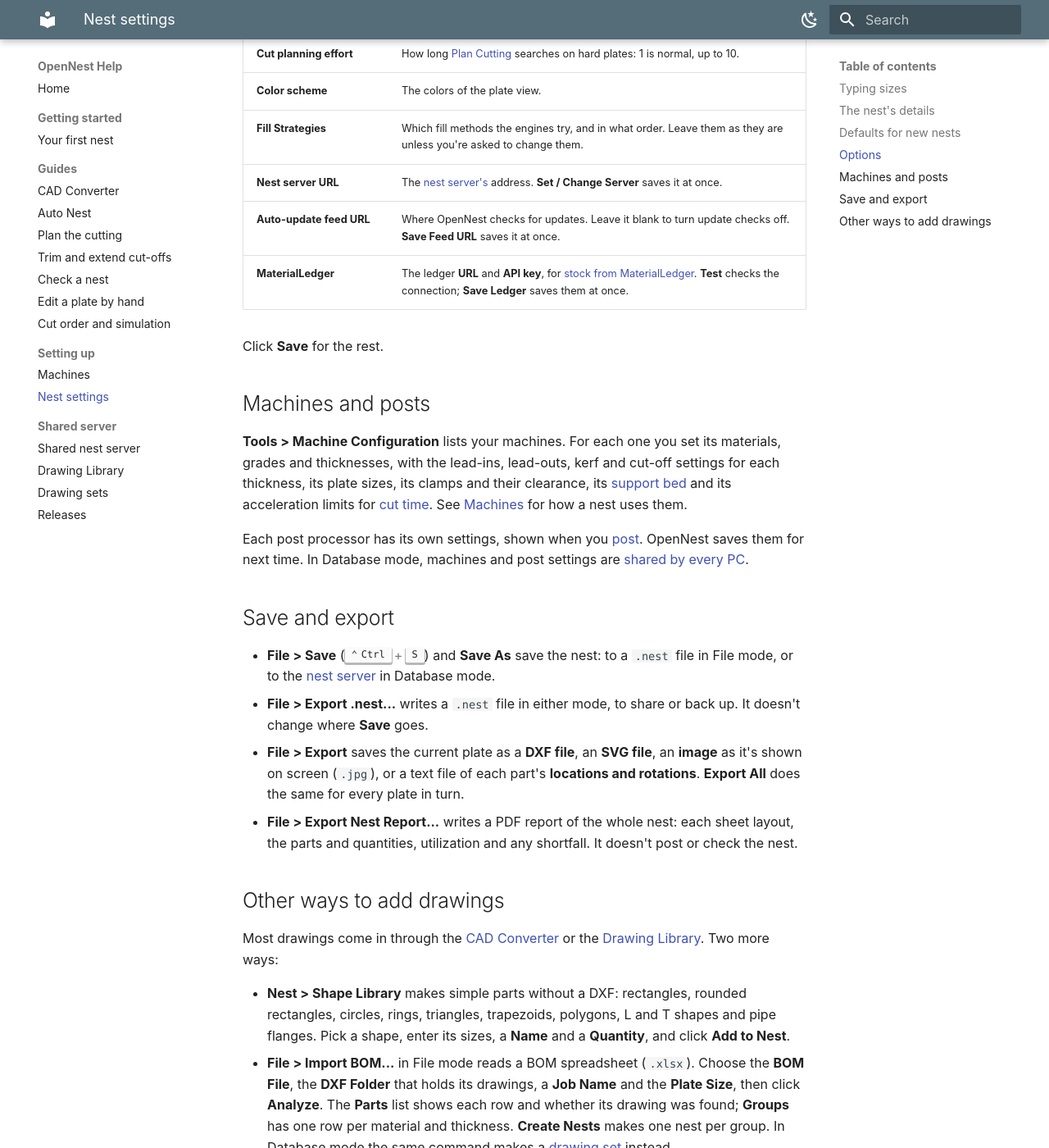
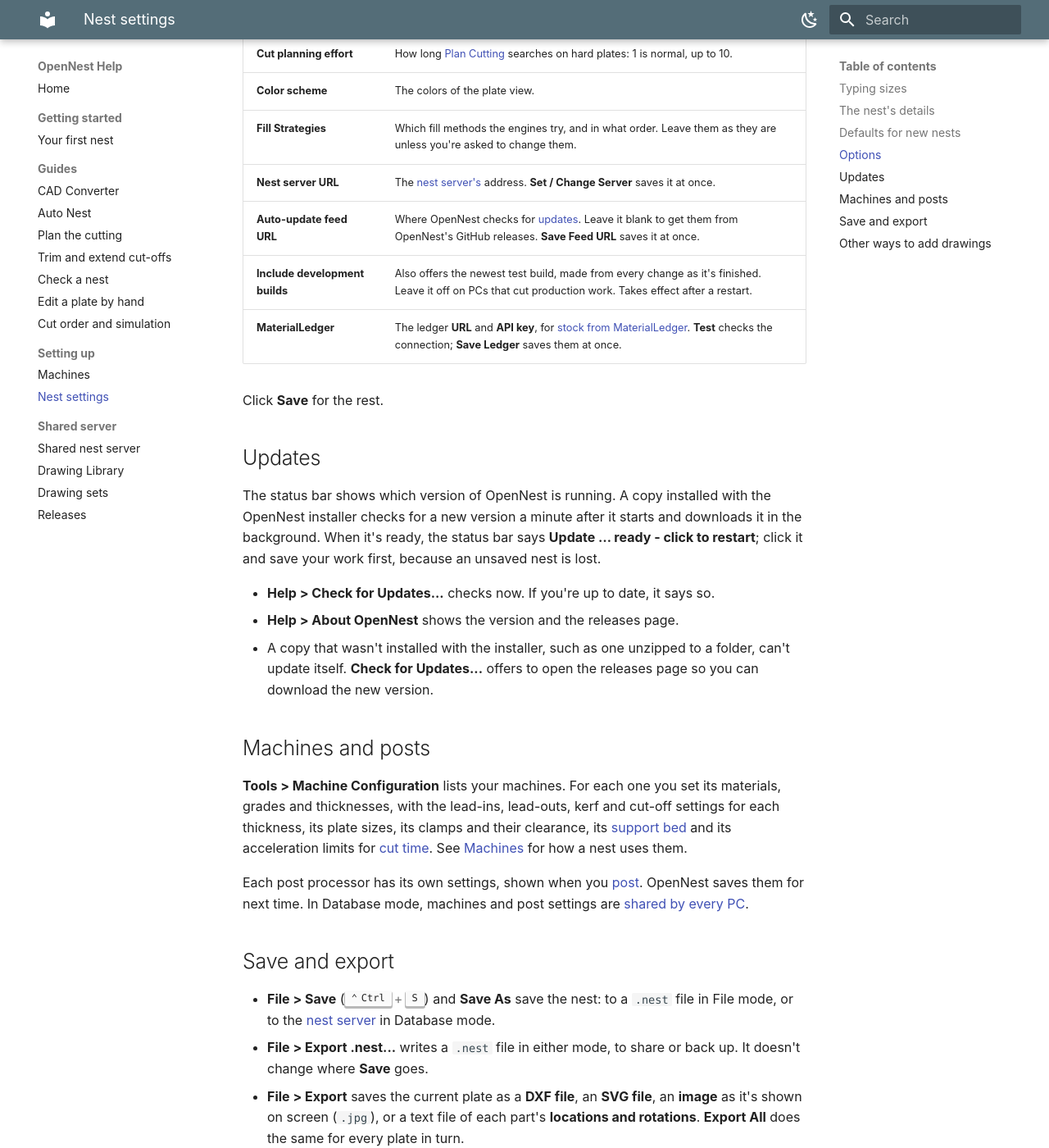
Before and after one commit to ajisaacs/opennest-help, an MkDocs documentation site: the page built from docs/nest-settings.md, in a window 1280 px wide and 1400 px high, scrolled down 1611 px. Shown: the whole window at 82% size. Built offline with MkDocs 1.6.1 and Material for MkDocs 9.7.7, drawn with Linux system fonts in a browser that asks for light colours.

Commit message:
Describe Help > Check for Updates and development builds

```diff
--- a/docs/nest-settings.md
+++ b/docs/nest-settings.md
@@ -61,10 +61,24 @@
 | **Color scheme** | The colors of the plate view. |
 | **Fill Strategies** | Which fill methods the engines try, and in what order. Leave them as they are unless you're asked to change them. |
 | **Nest server URL** | The [nest server's](nest-server.md#change-server-address) address. **Set / Change Server** saves it at once. |
-| **Auto-update feed URL** | Where OpenNest checks for updates. Leave it blank to turn update checks off. **Save Feed URL** saves it at once. |
+| **Auto-update feed URL** | Where OpenNest checks for [updates](#updates). Leave it blank to get them from OpenNest's GitHub releases. **Save Feed URL** saves it at once. |
+| **Include development builds** | Also offers the newest test build, made from every change as it's finished. Leave it off on PCs that cut production work. Takes effect after a restart. |
 | **MaterialLedger** | The ledger **URL** and **API key**, for [stock from MaterialLedger](auto-nest.md#materialledger). **Test** checks the connection; **Save Ledger** saves them at once. |
 
 Click **Save** for the rest.
+
+## Updates {#updates}
+
+The status bar shows which version of OpenNest is running. A copy installed with the
+OpenNest installer checks for a new version a minute after it starts and downloads it in
+the background. When it's ready, the status bar says **Update … ready - click to
+restart**; click it and save your work first, because an unsaved nest is lost.
+
+- **Help > Check for Updates...** checks now. If you're up to date, it says so.
+- **Help > About OpenNest** shows the version and the releases page.
+- A copy that wasn't installed with the installer, such as one unzipped to a folder,
+  can't update itself. **Check for Updates...** offers to open the releases page so you
+  can download the new version.
 
 ## Machines and posts {#machine-configuration}
 
```
Also changed, not shown: docs/index.md (+2 -0 lines).
